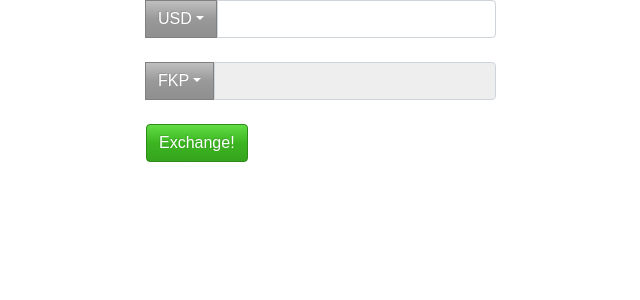
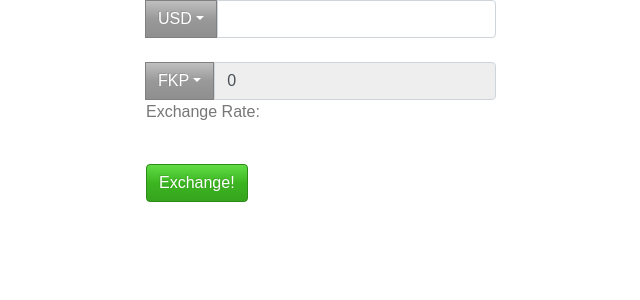
Before and after one commit to WorldOfCode22/currency-converter, a React (Create React App) app in the folder client/: page / in a window 1280 px wide. Shown: the top 300 px of the page, without its empty margins (319-959 px from the left). Built offline with nearby package versions, Linux system fonts and the light colour scheme.

Commit message:
converter now works

```diff
--- a/client/src/App.js
+++ b/client/src/App.js
@@ -22,7 +22,8 @@ class App extends Component {
       toCurrencyDropdownToggle: this.toggleToCurrencyDropdown.bind(this),
       exchange: this.convertCurrency.bind(this),
       requestLoading: false,
-      exchangeRate: null
+      exchangeRate: null,
+      result: 0
     }
     this.state = { conversionForm }
   }
@@ -55,7 +56,8 @@ class App extends Component {
         .then(
           (data) => {
             conversionForm.requestLoading = false
-            conversionForm.exchangeRate = data.data.exchangeRate
+            conversionForm.exchangeRate = data.data.CurrencyExchange.exchangeRate
+            conversionForm.result = parseInt(conversionForm.fromCountryValue, 10) * conversionForm.exchangeRate
             this.setState({conversionForm})
           },
           err => { console.log(err) }
--- a/client/src/components/conversion-form.js
+++ b/client/src/components/conversion-form.js
@@ -44,8 +44,9 @@ const Form = (props) => {
             {getToCurrencyDropdownCodes(conversion)}
           </DropdownMenu>
         </InputGroupButtonDropdown>
-        <Input readOnly='true' />
+        <Input readOnly='true' value={conversion.result} />
       </InputGroup>
+      <p>Exchange Rate: {conversion.exchangeRate}</p>
       <br />
       <Button color='success' onClick={() => { conversion.exchange() }}>Exchange!</Button>
     </div>
```
